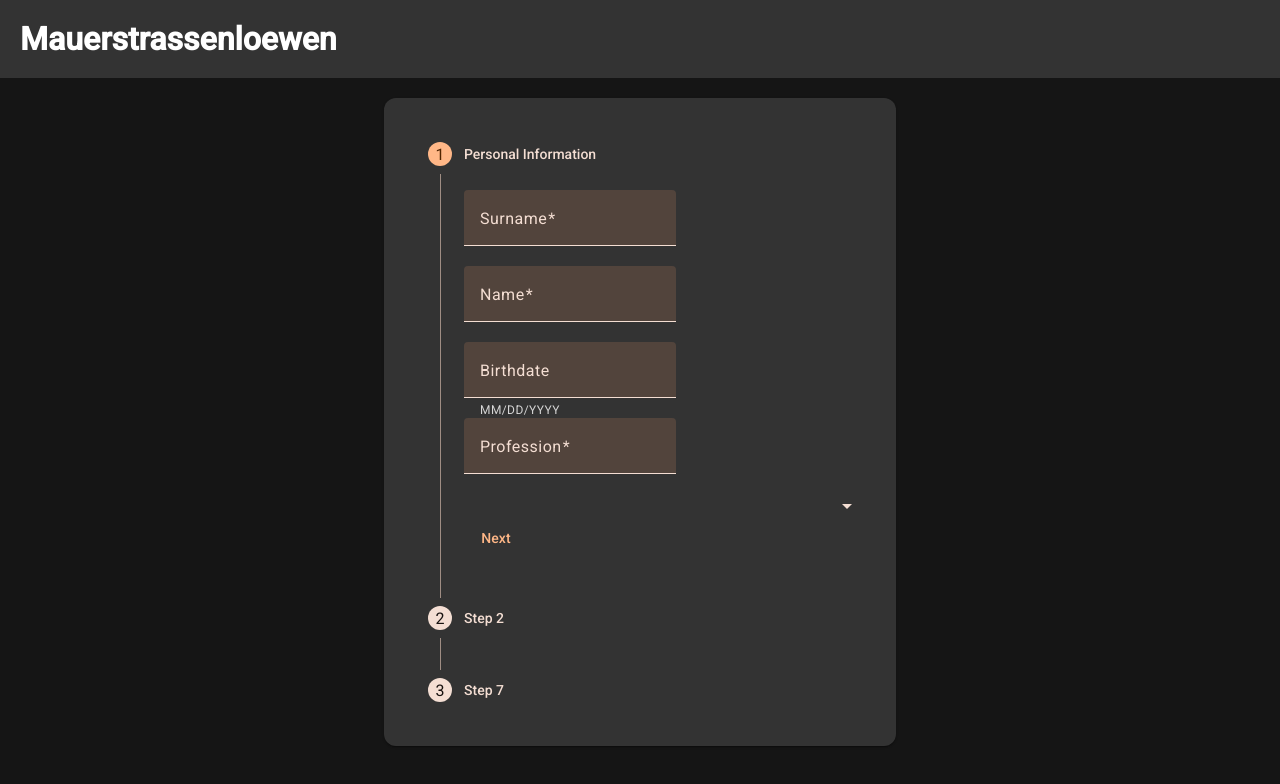
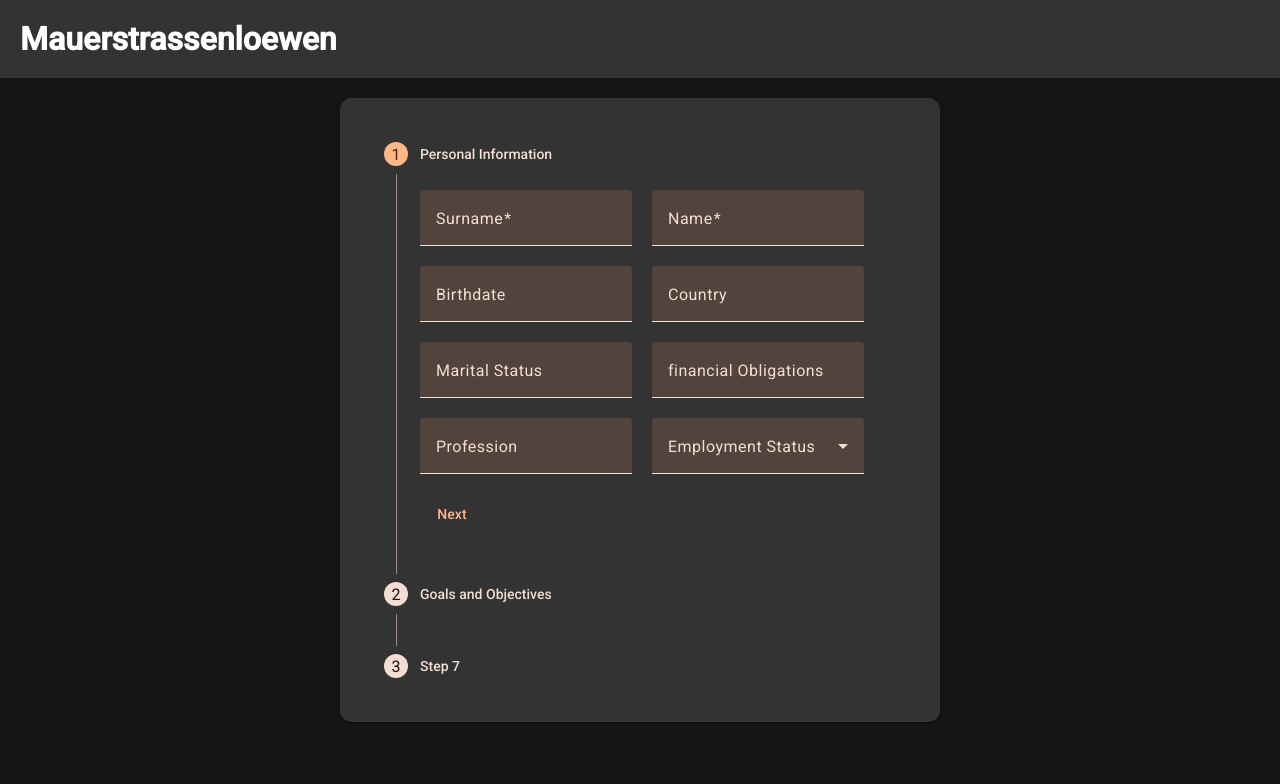
Before and after one commit to OliverSchlueter/mauerstrassenloewen, an Angular app in the folder frontend/: page /register in a window 1280 px wide. Shown: the top 784 px of the page. Built offline with nearby package versions, Linux system fonts and the light colour scheme.

Commit message:
feat(profile): completed personal information step

```diff
--- a/frontend/src/app/interview/interview.component.html
+++ b/frontend/src/app/interview/interview.component.html
@@ -4,36 +4,56 @@
       <ng-template matStepLabel>Personal Information</ng-template>
       <div class="step-container">
 
-        <mat-form-field>
+        <mat-form-field class="mat-form-field">
           <mat-label>Surname</mat-label>
           <input matInput [(ngModel)]="userprofile.surname" required>
+          <mat-error>required</mat-error>
         </mat-form-field>
-        <mat-form-field>
+        <mat-form-field class="mat-form-field">
           <mat-label>Name</mat-label>
           <input matInput [(ngModel)]="userprofile.name" required>
+          <mat-error>required</mat-error>
         </mat-form-field>
-        <mat-form-field>
+        <mat-form-field class="mat-form-field">
           <mat-label>Birthdate</mat-label>
-          <input matInput [matDatepicker]="picker" [(ngModel)]="userprofile.birthdate">
-          <mat-hint>MM/DD/YYYY</mat-hint>
+          <input matInput [matDatepicker]="picker" [(ngModel)]="userprofile.birthdate" placeholder="MM/DD/YYYY">
           <mat-datepicker-toggle matSuffix [for]="picker"></mat-datepicker-toggle>
           <mat-datepicker #picker></mat-datepicker>
         </mat-form-field>
-        <mat-form-field>
+        <mat-form-field class="mat-form-field">
+          <mat-label>Country</mat-label>
+          <input matInput [(ngModel)]="userprofile.country">
+        </mat-form-field>
+        <mat-form-field class="mat-form-field">
+          <mat-label>Marital Status</mat-label>
+          <input matInput [(ngModel)]="userprofile.maritalStatus">
+        </mat-form-field>
+        <mat-form-field class="mat-form-field">
+          <mat-label>financial Obligations</mat-label>
+          <input matInput [(ngModel)]="userprofile.financialObligations">
+        </mat-form-field>
+        <mat-form-field class="mat-form-field">
           <mat-label>Profession</mat-label>
-          <input matInput [(ngModel)]="userprofile.profession" required>
+          <input matInput [(ngModel)]="userprofile.profession">
         </mat-form-field>
-        <mat-select [(ngModel)]="userprofile.employmentStatus">
-          <mat-option value="'Employed'">Employed</mat-option>
-          <mat-option value="'Self-Employed'">Self-Employed</mat-option>
-        </mat-select>
+        <mat-form-field class="mat-form-field">
+          <mat-label>Employment Status</mat-label>
+          <mat-select [(ngModel)]="userprofile.employmentStatus" >
+            <mat-option value="'Employed'">Employed</mat-option>
+            <mat-option value="'Self-Employed'">Self-Employed</mat-option>
+          </mat-select>
+        </mat-form-field>
 
       </div>
       <button mat-button matStepperNext>Next</button>
     </mat-step>
     <mat-step>
-      <ng-template matStepLabel>Step 2</ng-template>
-      <p>Step 2 content goes here.</p>
+      <ng-template matStepLabel>Goals and Objectives</ng-template>
+      <div class="step-container">
+
+
+
+      </div>
       <button mat-button matStepperPrevious>Back</button>
       <button mat-button matStepperNext>Next</button>
     </mat-step>
--- a/frontend/src/app/interview/interview.component.scss
+++ b/frontend/src/app/interview/interview.component.scss
@@ -9,11 +9,22 @@
 
 .mat-card {
   background-color: #333333 !important;
-  width: 512px;
+  width: 600px;
 }
 
 .stepper {
   background: #333333 !important;
   margin: 20px;
+}
 
+.step-container {
+  display: flex;
+  flex-direction: row;
+  flex-wrap: wrap;
+  justify-content: flex-start;
+  flex-grow: 1
 }
+
+.mat-form-field {
+  margin-right: 20px;
+}
--- a/frontend/src/app/interview/interview.component.ts
+++ b/frontend/src/app/interview/interview.component.ts
@@ -1,7 +1,7 @@
 import {Component, Input, OnInit} from '@angular/core';
 import {MatButton} from "@angular/material/button";
 import {MatCard} from "@angular/material/card";
-import {MatFormField, MatHint, MatInput, MatLabel} from "@angular/material/input";
+import {MatError, MatFormField, MatHint, MatInput, MatLabel} from "@angular/material/input";
 import {MatStep, MatStepLabel, MatStepper, MatStepperNext, MatStepperPrevious} from "@angular/material/stepper";
 import {User} from '../models/User';
 import {FormsModule} from '@angular/forms';
@@ -29,7 +29,7 @@ import {Profile} from '../models/Profile';
     MatSelect,
     MatOption,
     MatHint,
-
+    MatError
   ],
   templateUrl: './interview.component.html',
   standalone: true,
```
